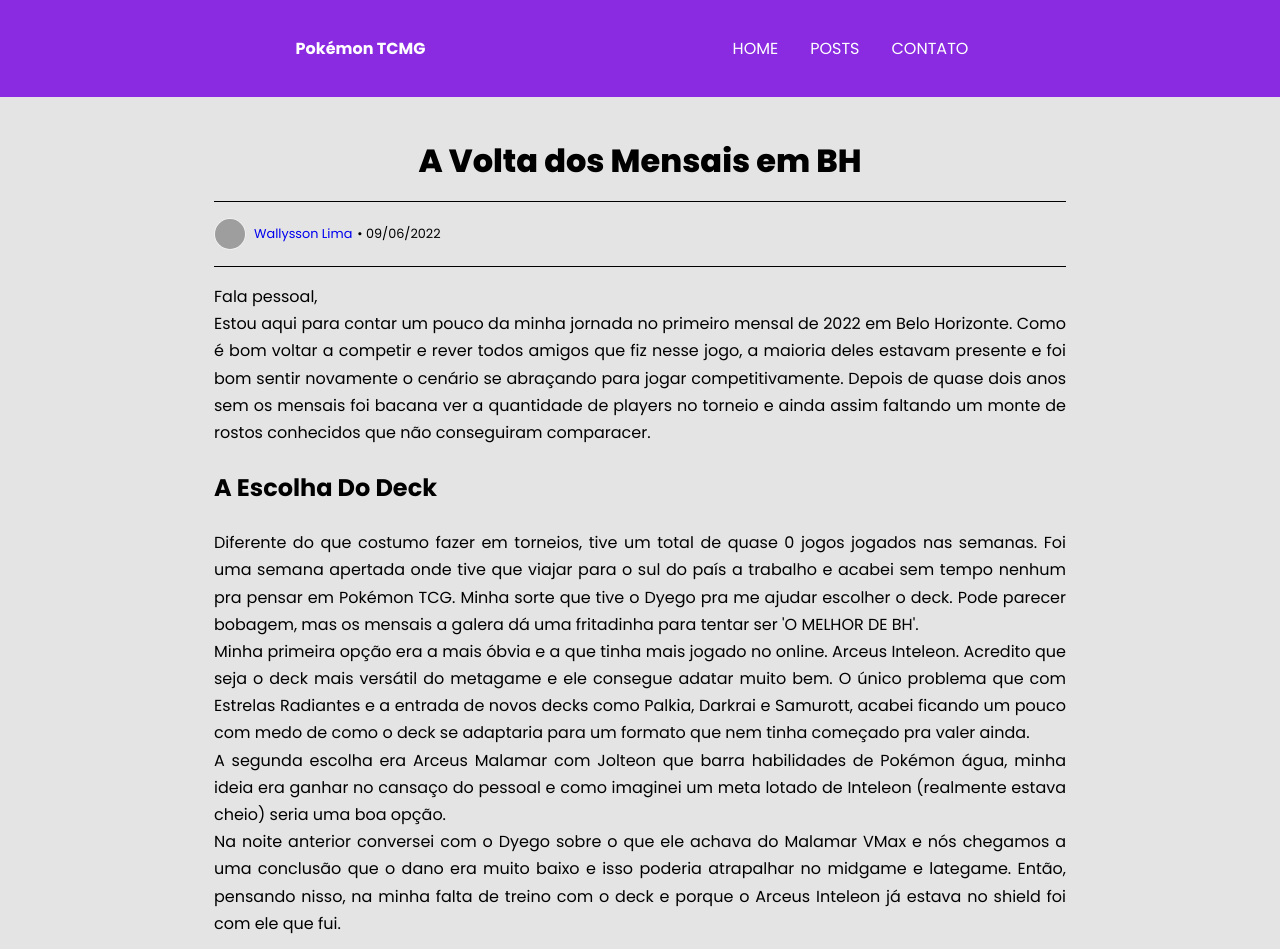
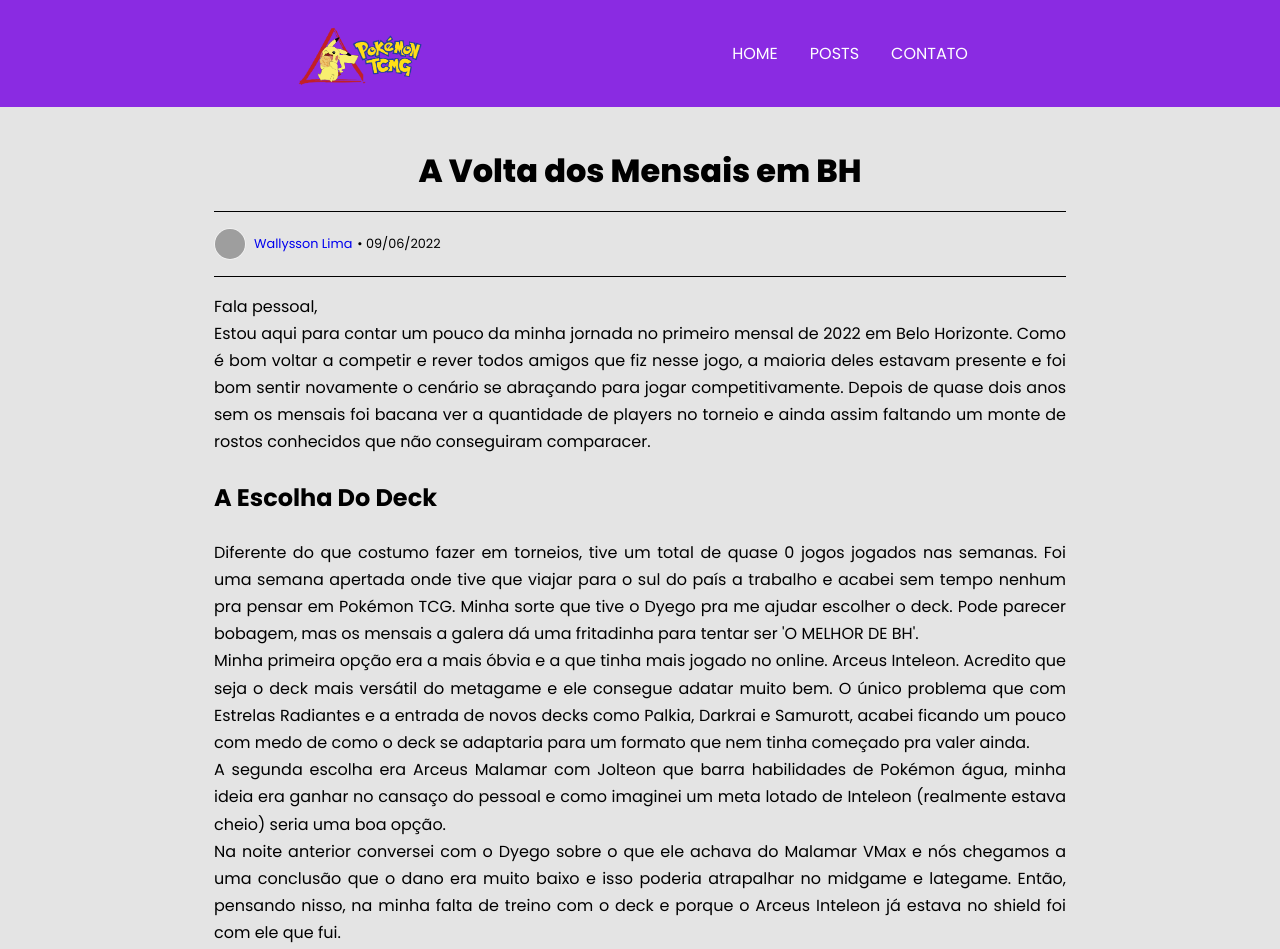
Before and after one commit to Wallysson/Blog-TCMG, a plain HTML site: page index.html in a window 1280 px wide. Shown: the top 949 px of the page. Drawn offline with Linux system fonts and the light colour scheme; grey boxes are pictures that could not be loaded.

Commit message:
inserindo o logo

```diff
--- a/index.html
+++ b/index.html
@@ -13,7 +13,7 @@
   </head>
   <body>
     <header>
-      <div class="container"><h4>Pokémon TCMG</h4>
+      <div class="container"><img src="./assets/730x513-02.png" alt="Logotipo Pokémon TCMG">
         <div class="menu-section">
           <div class="menu-toggle">
             <div class="one"></div>
--- a/styles/post.css
+++ b/styles/post.css
@@ -22,12 +22,11 @@
   width: 90%;
   max-width: 980px;
   margin: auto;
-  padding: 1.25rem 0;
+  padding: 0.5rem 0;
 }
 
-header .container h4 {
-  padding: 1rem 0;
-  color: white;
+header .container img {
+  width: 8rem;
 }
 
 header nav ul {
```
Also changed, not shown: assets/730x513-02.png (added).
